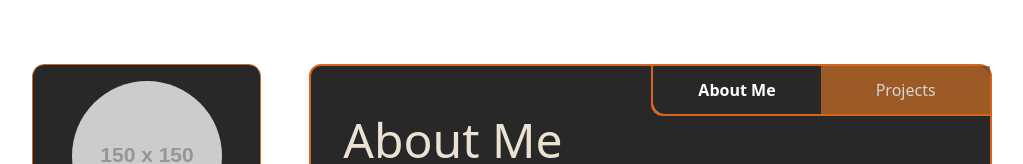
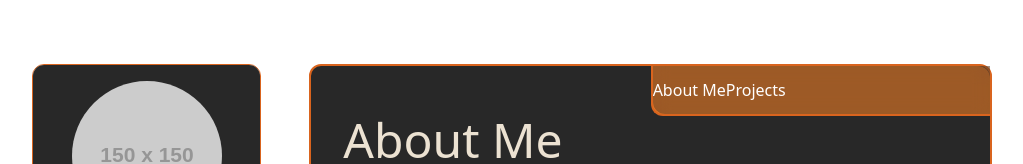
Before and after one commit to Dennis2300/CV-Portfolio, a Vue app: page / in a window 1280 px wide. Shown: the top 164 px of the page, without its empty margins (128-1151 px from the left). Built offline with nearby package versions, Linux system fonts and the light colour scheme.

Commit message:
added projects pictures
and removed the hover effect for now

```diff
--- a/src/components/Main.vue
+++ b/src/components/Main.vue
@@ -10,44 +10,10 @@
         <div
           class="h-full flex flex-row items-center overflow-hidden bg-neutral-800/40 backdrop-blur rounded-bl-xl"
         >
-          <div
-            @click="changeTab('about')"
-            :class="[
-              'group w-1/2 h-full flex items-center justify-center cursor-pointer select-none ',
-              'transition-all duration-300 ease-out',
-              'hover:bg-[var(--primary-color)]/20 hover:shadow-inner',
-              'focus-visible:outline-none focus-visible:ring-2 focus-visible:ring-[var(--primary-color)]',
-              selectedTab === 'about'
-                ? 'bg-[var(--primary-color)] text-white font-semibold'
-                : 'text-neutral-300',
-            ]"
-            class="rounded-bl-xl"
-          >
-            <span
-              class="transition-transform duration-300 group-hover:scale-105"
-            >
-              About Me
-            </span>
-          </div>
+          <div @click="changeTab('about')" class="rounded-bl-xl">About Me</div>
 
-          <div
-            @click="changeTab('projects')"
-            :class="[
-              'group w-1/2 h-full flex items-center justify-center cursor-pointer select-none',
-              'transition-all duration-300 ease-out',
-              'hover:bg-[var(--primary-color)]/20 hover:shadow-inner',
-              'focus-visible:outline-none focus-visible:ring-2 focus-visible:ring-[var(--primary-color)]',
-              selectedTab === 'projects'
-                ? 'bg-[var(--primary-color)] text-white font-semibold'
-                : 'text-neutral-300',
-            ]"
-            class="rounded-tr-xl"
-          >
-            <span
-              class="transition-transform duration-300 group-hover:scale-105"
-            >
-              Projects
-            </span>
+          <div @click="changeTab('projects')" class="rounded-tr-xl">
+            Projects
           </div>
         </div>
       </div>
--- a/src/components/Projects.vue
+++ b/src/components/Projects.vue
@@ -16,12 +16,8 @@
       class="divider mb-10 before:bg-(--secondary-color) after:bg-(--secondary-color)"
     ></div>
     <div class="flex flex-col gap-10 w-full">
-      <div class="bg-(--bg-color) h-[250px] rounded-xl">
-        <img
-          src="./../assets/Screenshot 2025-12-17 at 18.42.19.png"
-          alt=""
-          class="rounded-t-xl"
-        />
+      <div class="bg-(--bg-color) h-[250px] rounded-xl border-2">
+        <img src="./../assets/visionforge.png" alt="" class="rounded-t-xl" />
         <div class="px-4 pt-4">
           <h1 class="text-3xl">Vision Forge</h1>
           <h2 class="text-(--tertiary-color)">
@@ -33,7 +29,11 @@
         </div>
       </div>
       <div class="bg-(--bg-color) h-[250px] rounded-xl">
-        <img src="https://placehold.co/856x100" alt="" class="rounded-t-xl" />
+        <img
+          src="./../assets/photoportfolio.png"
+          alt=""
+          class="rounded-t-xl"
+        />
         <div class="px-4 pt-4">
           <h1 class="text-3xl">Photography Portfolio</h1>
           <h2 class="text-(--tertiary-color)">
```
Also changed, not shown: src/assets/visionforge.png (renamed from src/assets/Screenshot 2025-12-17 at 18.42.19.png), 1 other file (tests, documents, lock files or other folders).
